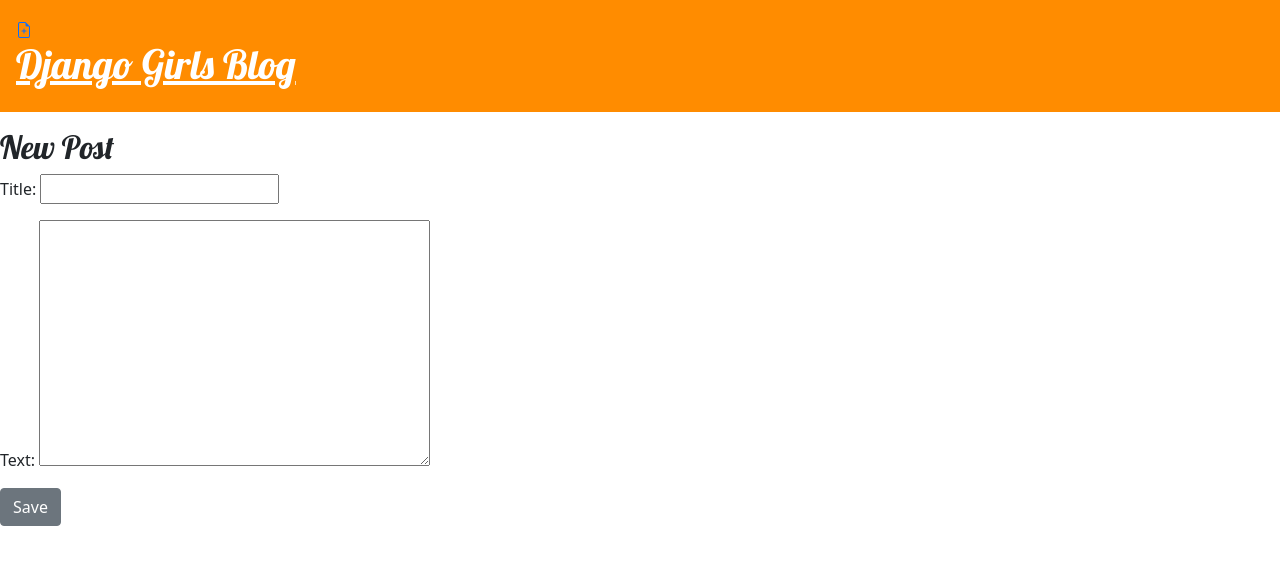
After one commit to rohan20/djangogirls, a Django app: page /post/new/ in a window 1280 px wide. The commit adds this page. Shown: the top 565 px of the page. Run offline with Django 3.2, Linux system fonts and the light colour scheme.

Commit message:
add a form

```diff
--- /dev/null
+++ b/blog/forms.py
@@ -0,0 +1,8 @@
+from django import forms
+from .models import Post
+
+
+class PostForm(forms.ModelForm):
+    class Meta:
+        model = Post
+        fields = ('title', 'text',)
--- a/blog/templates/blog/base.html
+++ b/blog/templates/blog/base.html
@@ -11,7 +11,12 @@
 </head>
 <body>
 <header class="page-header">
-    <h1><a href="/">Django Girls Blog</a></h1>
+    <div>
+        <a href="{% url 'post_new' %}" class="top-menu">
+            {% include './icons/file-earmark-plus.svg' %}
+        </a>
+        <h1><a href="/">Django Girls Blog</a></h1>
+    </div>
 </header>
 {% block content %}
 {% endblock %}
--- /dev/null
+++ b/blog/templates/blog/post_edit.html
@@ -0,0 +1,9 @@
+{% extends 'blog/base.html' %}
+
+{% block content %}
+    <h2>New Post</h2>
+    <form method="POST" class="post-form">{% csrf_token %}
+        {{ form.as_p }} <!-- will render the form label-value pairs in <p> tags -->
+        <button type="submit" class="save btn btn-secondary">Save</button>
+    </form>
+{% endblock %}
--- a/blog/urls.py
+++ b/blog/urls.py
@@ -3,5 +3,6 @@
 
 urlpatterns = [
     path('', views.post_list, name="post_list"),
-    path('post/<int:pk>/', views.post_detail, name="post_detail")
+    path('post/<int:pk>/', views.post_detail, name="post_detail"),
+    path('post/new/', views.post_new, name="post_new")
 ]
--- a/blog/views.py
+++ b/blog/views.py
@@ -1,6 +1,7 @@
 from django.shortcuts import render, get_object_or_404
 from django.utils import timezone
 from .models import Post
+from .forms import PostForm
 
 
 def post_list(request):
@@ -13,3 +14,9 @@
     post = get_object_or_404(Post, pk=pk)
 
     return render(request, 'blog/post_detail.html', {'post': post})
+
+
+def post_new(request):
+    form = PostForm()
+
+    return render(request, 'blog/post_edit.html', {'form': form})
```
Also changed, not shown: blog/templates/blog/icons/file-earmark-plus.svg (added).
